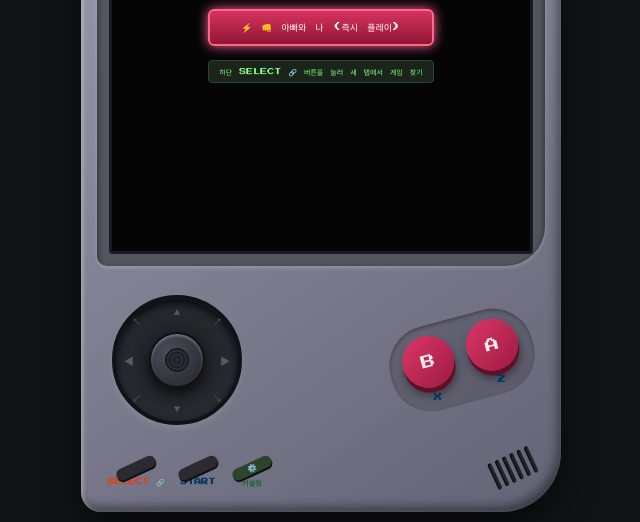
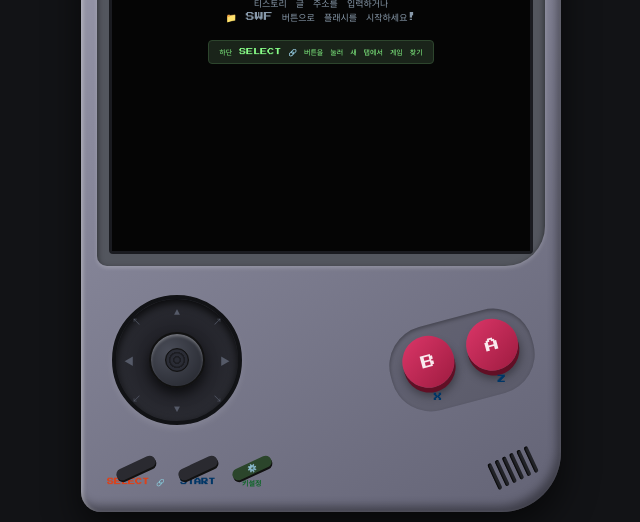
Before and after one commit to qortjsduf1/gameboy-flash-player, a website: page index.html in a window 1280 px wide. Shown: the part 362-884 px from the top of the page, without its empty margins (319-959 px from the left). Drawn offline with Linux system fonts and the light colour scheme.

Commit message:
Remove temporary one-touch game button

```diff
--- a/app.js
+++ b/app.js
@@ -6,7 +6,6 @@ document.addEventListener('DOMContentLoaded', () => {
   const urlInput = document.getElementById('urlInput');
   const loadUrlBtn = document.getElementById('loadUrlBtn');
   const localFileInput = document.getElementById('localFileInput');
-  const btnPlayDadAndMe = document.getElementById('btnPlayDadAndMe');
   const statusOverlay = document.getElementById('statusOverlay');
   const statusText = document.getElementById('statusText');
   const powerLed = document.getElementById('powerLed');
@@ -147,22 +146,7 @@ document.addEventListener('DOMContentLoaded', () => {
     });
   }
 
-  // --- 3. 내장 게임 샘플 로딩 ---
-  if (btnPlayDadAndMe) {
-    btnPlayDadAndMe.addEventListener('click', () => {
-      showStatus('👊 [아빠와 나] 플레이 시작 중...');
-
-      joystickMode = 'arrow';
-      buttonMap = { a: 'a', b: 's', start: 'enter' };
-      localStorage.setItem('flashboy_joy_mode', joystickMode);
-      localStorage.setItem('flashboy_btn_map', JSON.stringify(buttonMap));
-      updateButtonLabels();
-
-      fetchAndLoadSwf('games/dad_and_me.swf', location.href);
-    });
-  }
-
-  // --- 4. 로컬 SWF 파일 직접 선택 ---
+  // --- 3. 로컬 SWF 파일 직접 선택 ---
   if (localFileInput) {
     localFileInput.addEventListener('change', async (e) => {
       const file = e.target.files && e.target.files[0];
@@ -181,7 +165,7 @@ document.addEventListener('DOMContentLoaded', () => {
     });
   }
 
-  // 핵심: Blob Object URL 기반 Ruffle 100% 무결점 바이너리 로더
+  // Blob Object URL 기반 Ruffle 100% 무결점 바이너리 로더
   function loadArrayBufferToRuffle(buffer, sourceName) {
     if (currentBlobUrl) {
       URL.revokeObjectURL(currentBlobUrl);
@@ -207,7 +191,6 @@ document.addEventListener('DOMContentLoaded', () => {
       console.log('SWF Loaded via Blob Object URL:', sourceName);
     }).catch(err => {
       console.error('Ruffle Blob Load Error:', err);
-      // Fallback: data ArrayBuffer direct
       rufflePlayerInstance.load({
         data: buffer,
         parameters: '',
@@ -223,7 +206,7 @@ document.addEventListener('DOMContentLoaded', () => {
     });
   }
 
-  // --- 5. URL 로드 및 JSONP 파서 ---
+  // --- 4. URL 로드 및 JSONP 파서 ---
 
   loadUrlBtn.addEventListener('click', () => {
     let inputUrl = urlInput.value.trim();
@@ -392,7 +375,7 @@ document.addEventListener('DOMContentLoaded', () => {
     throw new Error('SWF 플래시 바이너리 수신 실패');
   }
 
-  // --- 6. 8방향 슬라이딩 조이스틱 엔진 ---
+  // --- 5. 8방향 슬라이딩 조이스틱 엔진 ---
 
   let isJoystickActive = false;
   let activeDirectionKeys = new Set();
@@ -532,7 +515,7 @@ document.addEventListener('DOMContentLoaded', () => {
     activeDirectionKeys = targetSet;
   }
 
-  // --- 7. A/B/START 액션 버튼 ---
+  // --- 6. A/B/START 액션 버튼 ---
 
   const actionButtons = document.querySelectorAll('.round-btn, #btnStart');
 
@@ -601,7 +584,7 @@ document.addEventListener('DOMContentLoaded', () => {
     }
   }
 
-  // --- 8. 키설정 모달 제어 ---
+  // --- 7. 키설정 모달 제어 ---
 
   function updateButtonLabels() {
     const configA = KEY_CONFIGS[buttonMap.a];
--- a/index.html
+++ b/index.html
@@ -47,13 +47,7 @@
           <div id="flashContainer" class="flash-container">
             <div class="screen-welcome">
               <div class="gb-logo-anim">FLASH BOY</div>
-              <p class="welcome-desc">원터치 추천 게임을 클릭하거나<br>티스토리 주소 / SWF 파일로 시작하세요!</p>
-
-              <!-- 원터치 내장 추천 플래시 게임 목록 -->
-              <div class="builtin-game-list">
-                <button class="builtin-game-btn" id="btnPlayDadAndMe">⚡ 👊 아빠와 나 (즉시 플레이)</button>
-              </div>
-
+              <p class="welcome-desc">티스토리 글 주소를 입력하거나<br>📁 SWF 버튼으로 플래시를 시작하세요!</p>
               <div class="quick-samples">
                 <span class="sample-tag">하단 SELECT 🔗 버튼을 눌러 새 탭에서 게임 찾기</span>
               </div>
--- a/styles.css
+++ b/styles.css
@@ -235,7 +235,7 @@ body {
   font-size: 20px;
   color: var(--gb-screen-lcd);
   text-shadow: 0 0 10px var(--gb-screen-lcd);
-  margin-bottom: 8px;
+  margin-bottom: 12px;
   animation: pulse 2s infinite alternate;
 }
 
@@ -245,43 +245,10 @@ body {
 }
 
 .welcome-desc {
-  font-size: 8px;
-  line-height: 1.5;
+  font-size: 9px;
+  line-height: 1.6;
   color: #8899aa;
-  margin-bottom: 12px;
-}
-
-/* 원터치 내장 게임 버튼 */
-.builtin-game-list {
-  display: flex;
-  flex-direction: column;
-  gap: 8px;
-  width: 100%;
-  max-width: 260px;
-  margin-bottom: 14px;
-}
-
-.builtin-game-btn {
-  background: linear-gradient(to bottom, #d6335c, #911636);
-  border: 2px solid #ff6688;
-  border-radius: 6px;
-  color: #fff;
-  font-family: var(--font-pixel);
-  font-size: 9px;
-  padding: 10px 12px;
-  cursor: pointer;
-  box-shadow: 0 3px 6px rgba(0,0,0,0.5);
-  animation: pulseGlow 1.5s infinite alternate;
-}
-
-@keyframes pulseGlow {
-  from { box-shadow: 0 0 4px #ff3366; }
-  to { box-shadow: 0 0 12px #ff6699; }
-}
-
-.builtin-game-btn:active {
-  transform: translateY(2px);
-  box-shadow: none;
+  margin-bottom: 16px;
 }
 
 .quick-samples {
```
